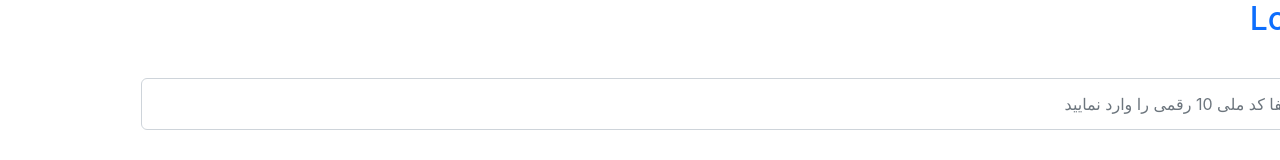
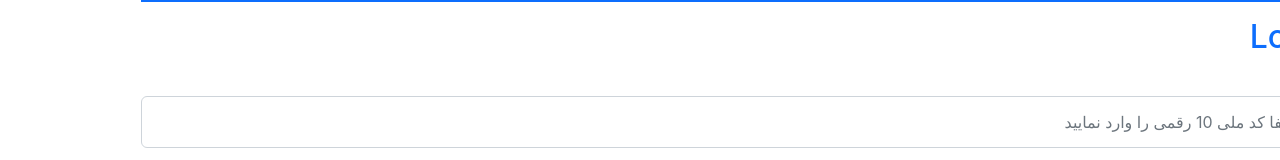
Before and after one commit to alipileforooshha/fanavaran_test, a React (Create React App) app: page /register in a window 1280 px wide. Shown: the top 160 px of the page. Built offline with nearby package versions, Linux system fonts and the light colour scheme.

Commit message:
add login

```diff
--- a/src/App.js
+++ b/src/App.js
@@ -9,6 +9,7 @@ import Register from './Components/Register';
 import { async } from 'q';
 import PrivateRoute from './Utils/PrivateRoute';
 import CompleteInfo from './Components/CompleteInfo';
+import Navbar from './Components/Navbar';
 
 
 
@@ -16,6 +17,7 @@ function App() {
 
   return (
     <Router>
+      <Navbar />
       <Routes>
         <Route element={<PrivateRoute/>}>
           <Route path='/' element={<App />} />
--- /dev/null
+++ b/src/Components/Navbar.js
@@ -0,0 +1,18 @@
+import React from 'react'
+import { useNavigate } from 'react-router-dom';
+
+function Navbar() {
+    const navigate = useNavigate();
+    const signOut = (e) => {
+        localStorage.removeItem('user');
+        localStorage.removeItem('token');
+        navigate('/login')
+    }
+    return (
+        <ul className='d-flex justify-content-end flex-row text-decoration-none list-unstyled border border-primary'>
+            {localStorage.getItem('token') ? <li className='px-4'><button className='btn btn-danger text-decoration-none' onClick={(e) => {signOut(e)}}>خروج</button></li> : ""}
+        </ul>
+    )
+}
+
+export default Navbar
```
